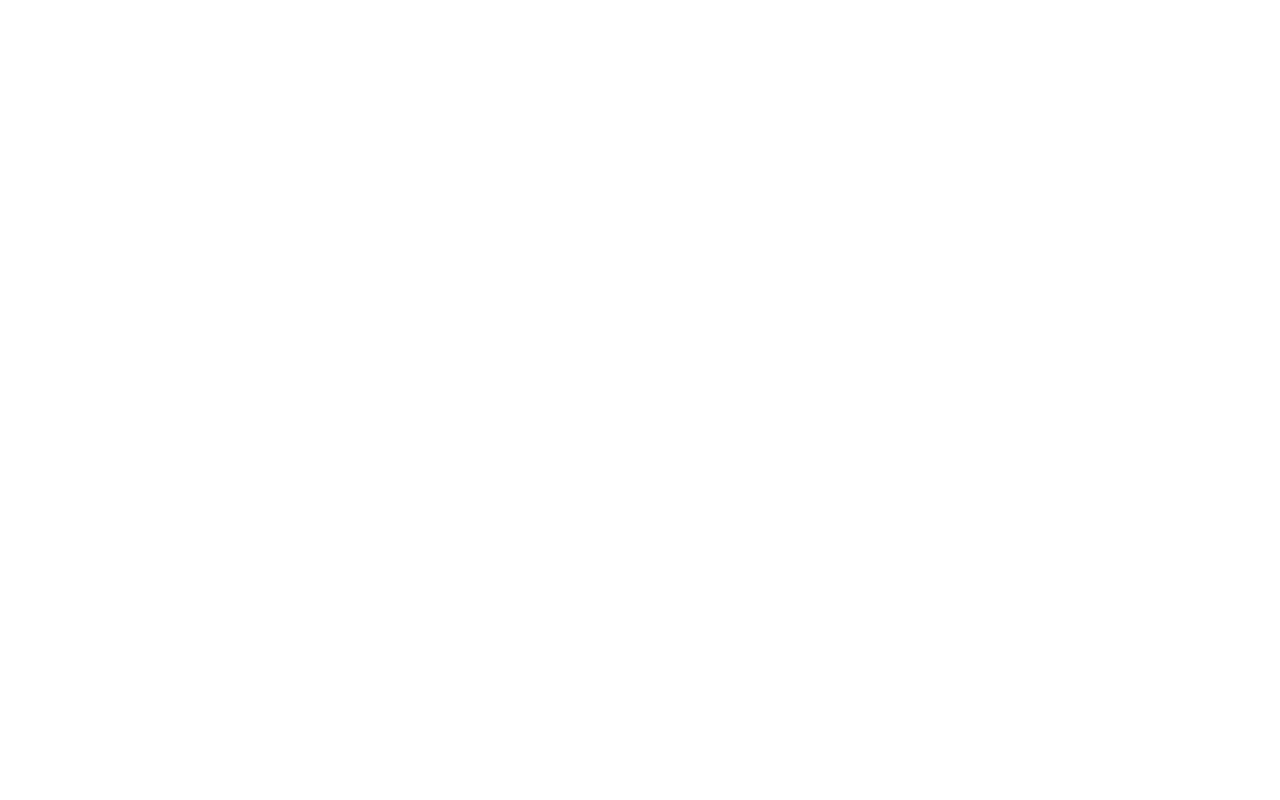
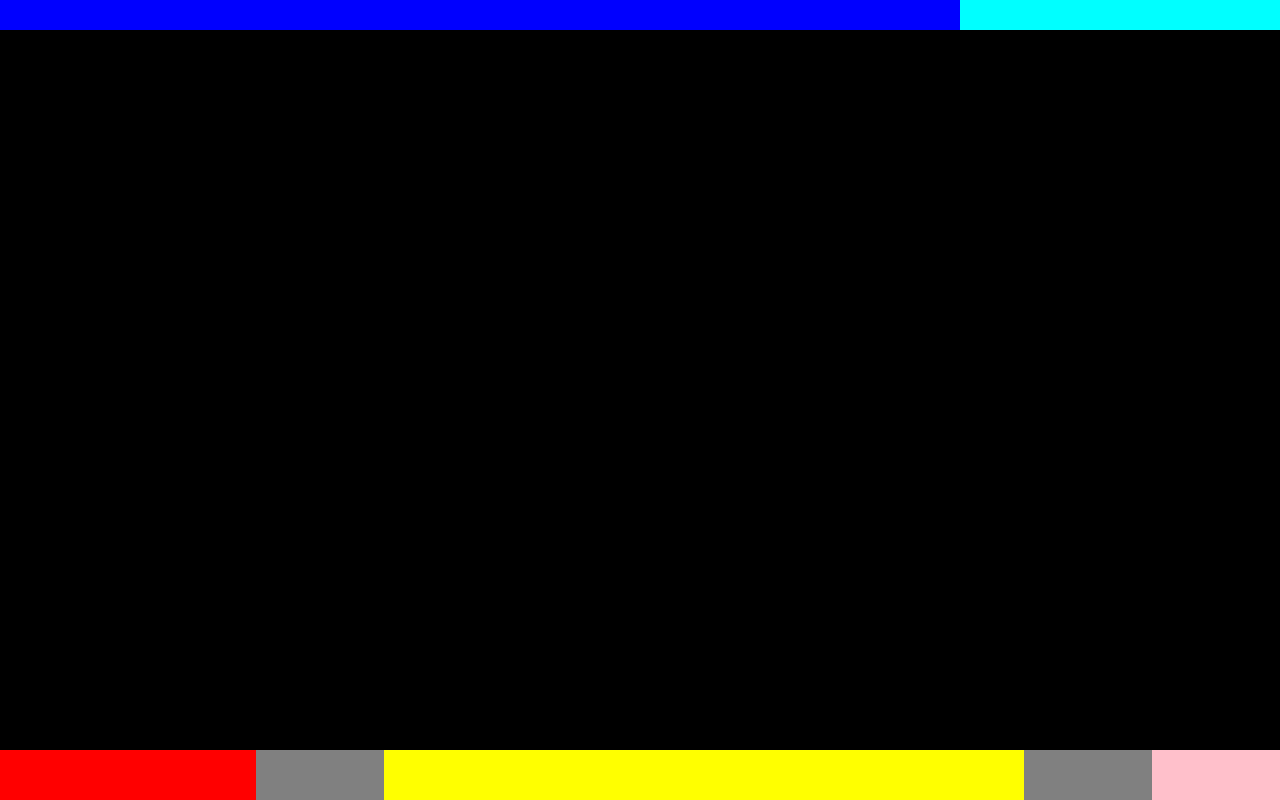
Before and after one commit to RenatoConfuorto/html-css-zoom, a plain HTML site: page index.html in a window 1280 px wide. Drawn offline with Linux system fonts and the light colour scheme.

Commit message:
layout completed

```diff
--- a/css/style.css
+++ b/css/style.css
@@ -9,3 +9,56 @@ html{
     font-size: 62.5%;
     font-family: 'Lato', sans-serif;
 }
+
+/* HEADER  */
+header{
+    background-color: blue;
+    /* debug: */
+    display: flex;
+    justify-content: flex-end;
+
+    width: 100%;
+    height: 30px;
+}
+.footer-elements{
+    width: 25%;
+    background-color: aqua;
+    /* debug: */
+    height: 100%;
+}
+
+/* MAIN  */
+    main{
+        background-color: black;
+        /* debug: */
+        width: 100%;
+        height: calc(100vh - 80px);
+    }
+/* FOOTER  */
+footer{
+    background-color: grey;
+    /* debug: */
+    display: flex;
+    justify-content: space-between;
+
+    width: 100%;
+    height: 50px;
+}
+.media-ico{
+    width: 20%;
+    background-color: red;
+    /* debug; */
+    height: 100%;
+}
+.room-control{
+    width: 50%;
+    background-color: yellow;
+    /* debug: */
+    height: 100%;
+}
+.exit-btn{
+    width: 10%;
+    background-color: pink;
+    /* debug:  */
+    height: 100%;
+}
--- a/index.html
+++ b/index.html
@@ -17,6 +17,31 @@
     <title>Zoom</title>
 </head>
 <body>
+    <!-- header  -->
+    <header>
+        <div class="footer-elements">
+            <!-- icone del header  -->
+        </div>
+    </header>
 
+    <!-- main  -->
+    <main>
+
+    </main>
+
+    <!-- footer  -->
+    <footer>
+        <div class="media-ico">
+
+        </div>
+
+        <div class="room-control">
+
+        </div>
+
+        <div class="exit-btn">
+
+        </div>
+    </footer>
 </body>
 </html>
```
